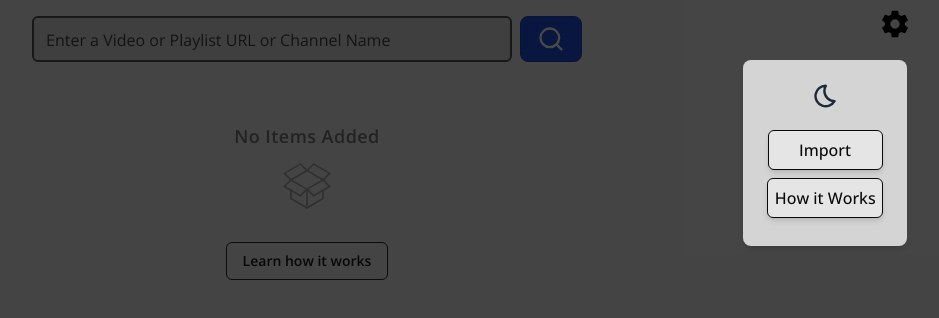
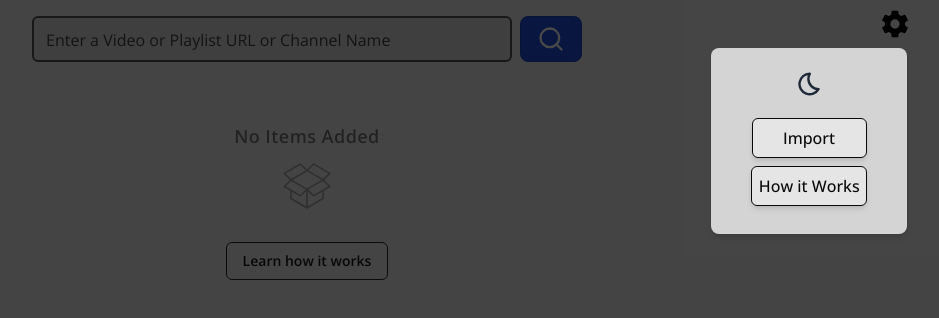
Before and after one commit to MacielG1/Youtube_Playlist_Manager, a Next.js app: page / in a window 1280 px wide. Both pictures are taken after a click on the button 1228 px from the left and 24 px from the top of the page. Shown: the top 318 px of the page, without its empty margins (333-1272 px from the left). Built offline with nearby package versions, Linux system fonts and the light colour scheme.

Commit message:
improved padding in delete and settings modal and fixed title length in certain screen sizes

```diff
--- a/components/AllPlaylists.tsx
+++ b/components/AllPlaylists.tsx
@@ -3,7 +3,6 @@ import { useQuery } from "@tanstack/react-query";
 import { useEffect, useState } from "react";
 import type { Playlist } from "@/types";
 import { Icons } from "@/assets/Icons";
-
 import getPlaylistsData from "@/utils/getPlaylistsData";
 import getVideosData from "@/utils/getVideosData";
 import Link from "next/link";
--- a/components/Description.tsx
+++ b/components/Description.tsx
@@ -1,7 +1,6 @@
 import React, { useState } from "react";
 import Link from "next/link";
 import { Icons } from "@/assets/Icons";
-import { type } from "os";
 import { cn } from "@/utils/cn";
 
 type Props = {
--- a/components/Item.tsx
+++ b/components/Item.tsx
@@ -125,7 +125,7 @@ export default function Item({ title, thumbnails, id, type, duration }: Params)
           )}
         </div>
       </div>
-      <h2 className="h-11 max-w-[15rem] overflow-hidden whitespace-normal break-words pt-1 text-center text-sm font-medium text-black dark:text-white md:max-w-[18rem]">
+      <h2 className=" h-11 max-w-[10rem] overflow-hidden whitespace-normal break-words pt-1 text-center text-sm font-medium text-black dark:text-white xs:max-w-[12rem] sm:max-w-[14rem] md:max-w-[15rem] md:max-w-[18rem]">
         <Link className="cursor-pointer" href={url}>
           {title}
         </Link>
--- a/components/YTPlaylistPlayer.tsx
+++ b/components/YTPlaylistPlayer.tsx
@@ -348,7 +348,7 @@ export default function YoutubePlayer({ params }: { params: Params }) {
           {windowWidth > 1279 && <VideosListSidebar videosList={videosList} playVideoAt={playVideoAt} currentVideoIndex={currentVideoIndex} className="xl:absolute" />}
         </div>
         {isLoaded && (
-          <div className="flex max-w-[80vw] flex-col pt-0 md:max-w-[60vw] 2xl:max-w-[80vw] 2xl:pt-2">
+          <div className="flex max-w-[80vw] flex-col pt-0 md:max-w-[60vw] 2xl:max-w-[65vw] 2xl:pt-2">
             <div className="flex items-center justify-center gap-1 py-2 xs:gap-3 sm:py-0">
               <Tooltip text="Restart Playlist">
                 <button
--- a/components/modals/DeleteAllDataContent.tsx
+++ b/components/modals/DeleteAllDataContent.tsx
@@ -1,5 +1,5 @@
 import { useQueryClient } from "@tanstack/react-query";
-import { clear, del } from "idb-keyval";
+import { clear } from "idb-keyval";
 import { useRouter } from "next/navigation";
 
 type Props = {
--- a/components/modals/DeleteModalContent.tsx
+++ b/components/modals/DeleteModalContent.tsx
@@ -13,7 +13,7 @@ type Props = {
 export default function DeleteModalContent({ type, title, id, openModal, onDelete, isLoading = false }: Props) {
   let resizedTitle = reduceStringSize(title, 100);
   return (
-    <div className="flex max-w-[18rem] flex-col items-center justify-center gap-4  pb-6 pt-2 xs:max-w-sm sm:max-w-lg">
+    <div className="flex max-w-[18rem] flex-col items-center justify-center gap-4 px-8 pb-6 pt-2 xs:max-w-sm sm:max-w-lg md:min-w-[18rem]">
       <h2 className="text-lg font-semibold tracking-wide  text-red-600  dark:text-red-500 sm:text-2xl">Confirm Deletion</h2>
       <h3 className="max-w-full break-words px-2 pt-2 text-center text-sm font-semibold text-neutral-800 dark:text-neutral-400 sm:text-lg">
         Delete {type}: {resizedTitle}
--- a/components/modals/ModalSettings.tsx
+++ b/components/modals/ModalSettings.tsx
@@ -13,8 +13,8 @@ export default function ModalSettings({ onClose, content }: ModalSettingsProps)
       <>
         {/* Modal */}
         <div
-          className="absolute right-10 top-14 z-30 mt-1 flex w-fit flex-col gap-2 rounded-lg bg-neutral-300 p-4 px-6 shadow-md dark:bg-neutral-600
-       max-[350px]:right-1 max-[350px]:w-[95%] max-[350px]:p-1 max-[350px]:text-base"
+          className="absolute right-10 top-11 z-30 mt-1 flex w-fit flex-col gap-2 rounded-lg bg-neutral-300 p-4 px-6 shadow-md dark:bg-neutral-600 max-[350px]:right-1 max-[350px]:w-[95%]
+       max-[350px]:p-1 max-[350px]:text-base xl:px-10 2xl:right-[2.7rem]"
         >
           {content}
         </div>
```
